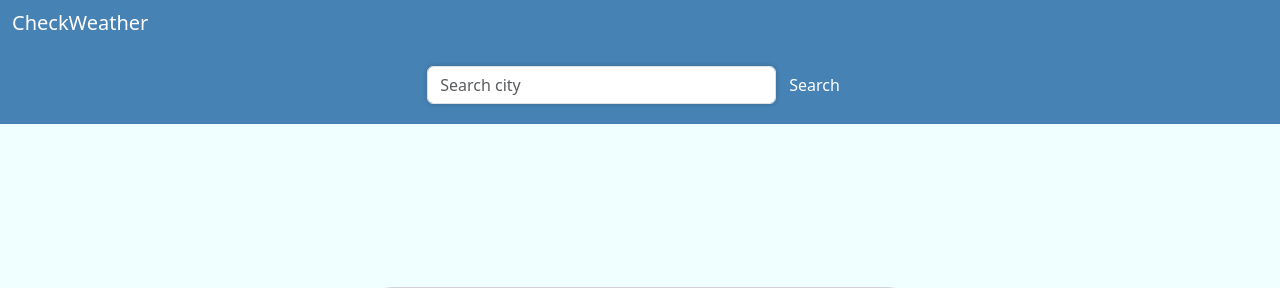
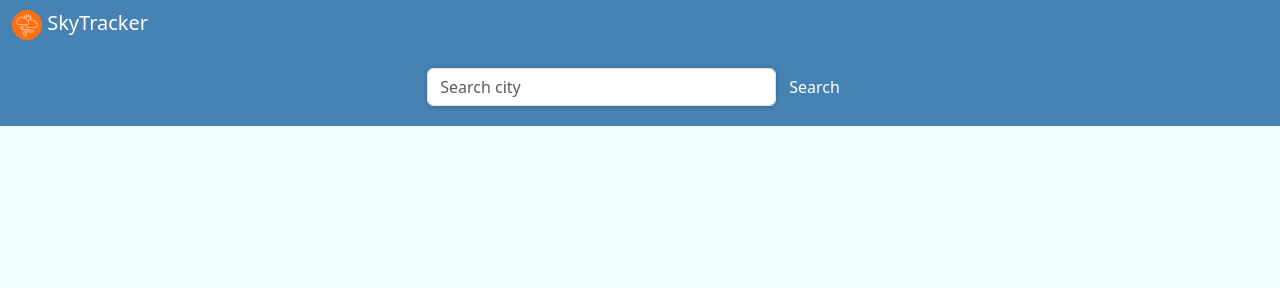
Before and after one commit to CozmaAndrei/weather, a Django app: template home/templates/cityweather.html in a window 1280 px wide. Shown: the top 288 px of the page. Run offline with Django 5.2, Linux system fonts and the light colour scheme; the template is opened without the code that fills it: values that come from a table or form of the project are taken from there, others are empty.

Commit message:
added favicon

```diff
--- a/home/templates/homepage.html
+++ b/home/templates/homepage.html
@@ -5,7 +5,9 @@
     <head>
         <meta charset="utf-8">
         <meta name="viewport" content="width=device-width, initial-scale=1">
-        <title>Check Weather</title>
+        <title>SkyTracker</title>
+        <!--Favicon-->
+        <link href="static/images/favicon.png" rel="icon">
         <!--styles-->
         <link href="https://cdn.jsdelivr.net/npm/bootstrap@5.3.3/dist/css/bootstrap.min.css" rel="stylesheet" integrity="sha384-QWTKZyjpPEjISv5WaRU9OFeRpok6YctnYmDr5pNlyT2bRjXh0JMhjY6hW+ALEwIH" crossorigin="anonymous">
         <!--bootstrap icons-->
@@ -21,7 +23,7 @@
             <nav class="navbar mb-3">
                 <div class="container-fluid">
                     <div>
-                        <a class="navbar-brand" href="{% url 'get_weather_now' %}">CheckWeather</a>
+                        <a class="navbar-brand" href="{% url 'get_weather_now' %}"><img src="{% static 'images/favicon.png'%}" style="height:30px"> SkyTracker</a>
                     </div>
                     <div class="righttopnavbar">
                         <p>{{actual_day}}</p>
--- a/weather_next_days.py
+++ b/weather_next_days.py
@@ -78,7 +78,6 @@ def get_all_descriptions(city):
                 three_days_after_description.append(description)
 
         all_days_description = [a_day_after_description, two_days_after_description, three_days_after_description]
-        print(all_days_description)
         return all_days_description
 
     except Exception:
```
Also changed, not shown: home/static/images/favicon.png (added), static/images/favicon.png (added).
